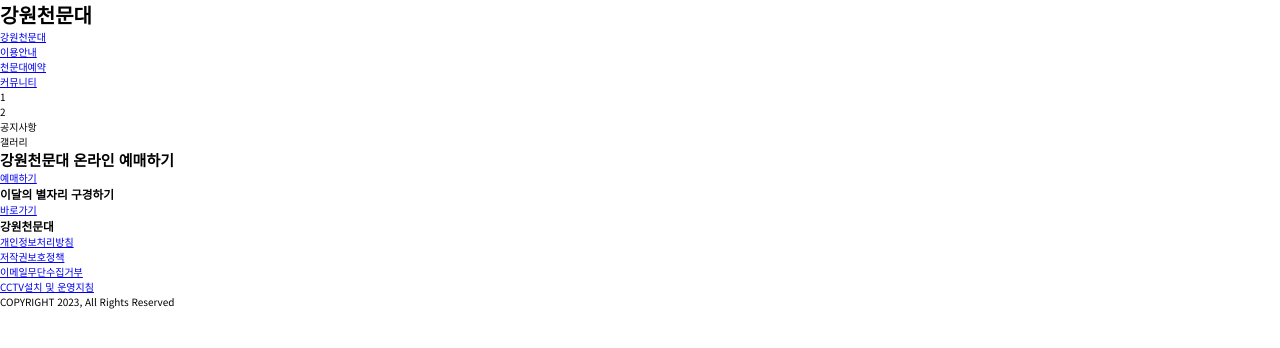
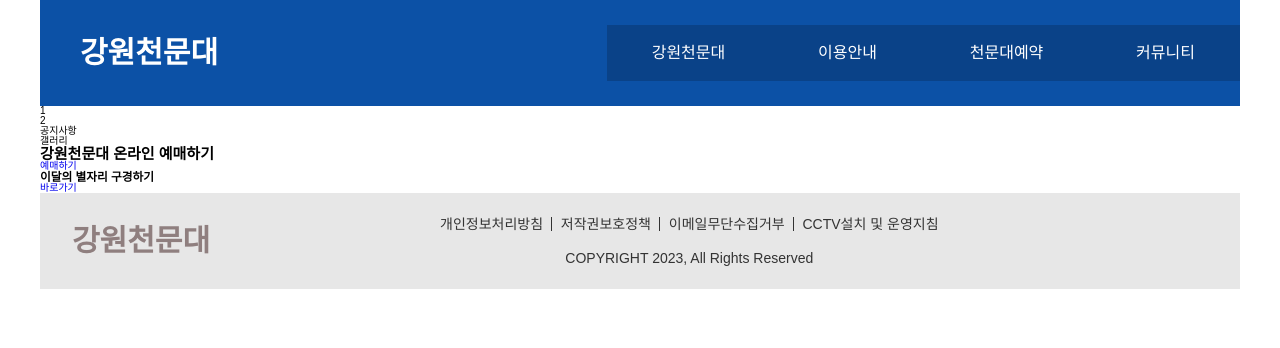
Before and after one commit to ji-yeon-k/project, a plain HTML site: page 2-강원천문대/index.html in a window 1280 px wide. Drawn offline with Linux system fonts and the light colour scheme.

Commit message:
231208-HD&FT

```diff
--- a/2-강원천문대/css/font.css
+++ /dev/null
@@ -1,4 +0,0 @@
-@import url("https://fonts.googleapis.com/css2?family=Noto+Sans+KR:wght@300;400;500&family=Noto+Sans:wght@300;400;500;600&display=swap");
-body {
-  font-family: "Noto Sans KR", sans-serif;
-}
--- a/2-강원천문대/index.html
+++ b/2-강원천문대/index.html
@@ -5,6 +5,10 @@
   <meta http-equiv="X-UA-Compatible" content="IE=edge">
   <meta name="viewport" content="width=device-width, initial-scale=1.0">
   <title>강원천문대</title>
+  <link rel="stylesheet" href="css/reset.css">
+  <link rel="stylesheet" href="css/variable.css">
+  <link rel="stylesheet" href="css/header.css">
+  <link rel="stylesheet" href="css/footer.css">
   <link rel="stylesheet" href="css/style.css">
 </head>
 <body>
@@ -12,10 +16,10 @@
   <header>
     <h1>강원천문대</h1>
     <ul>
-      <li><a href="none">강원천문대</a></li>
-      <li><a href="none">이용안내</a></li>
-      <li><a href="none">천문대예약</a></li>
-      <li><a href="none">커뮤니티</a></li>
+      <li><a href="#none">강원천문대</a></li>
+      <li><a href="#none">이용안내</a></li>
+      <li><a href="#none">천문대예약</a></li>
+      <li><a href="#none">커뮤니티</a></li>
     </ul>
   </header>
 
@@ -39,12 +43,12 @@
       <!--ticket-->
       <div class="ticket-cont">
         <h2>강원천문대 온라인 예매하기</h2>
-        <a href="none" class="btn-ticekt">예매하기</a>
+        <a href="#none" class="btn-ticekt">예매하기</a>
       </div>
       <!--monthly-->
       <div class="monthly-cont">
         <h3>이달의 별자리 구경하기</h3>
-        <a href="none" class="btn-move">바로가기</a>
+        <a href="#none" class="btn-move">바로가기</a>
       </div>
     </section>
   </main>
@@ -52,13 +56,15 @@
   <!--footer-->
   <footer>
     <h3>강원천문대</h3>
-    <ul>
-      <li><a href="none">개인정보처리방침</a></li>
-      <li><a href="none">저작권보호정책</a></li>
-      <li><a href="none">이메일무단수집거부</a></li>
-      <li><a href="none">CCTV설치 및 운영지침</a></li>
-    </ul>
-    <span class="ft-copy">COPYRIGHT 2023, All Rights Reserved</span>
+    <div class="copy-wrap">
+      <ul>
+        <li><a href="#none">개인정보처리방침</a></li>
+        <li><a href="#none">저작권보호정책</a></li>
+        <li><a href="#none">이메일무단수집거부</a></li>
+        <li><a href="#none">CCTV설치 및 운영지침</a></li>
+      </ul>
+      <p class="ft-copy">COPYRIGHT 2023, All Rights Reserved</p>
+    </div>
   </footer>
 </body>
 </html>
--- a/2-강원천문대/scss/font.scss
+++ /dev/null
@@ -1,7 +0,0 @@
-@charset "utf-8";
-
-@import url('https://fonts.googleapis.com/css2?family=Noto+Sans+KR:wght@300;400;500&family=Noto+Sans:wght@300;400;500;600&display=swap');
-
-body {
-    font-family: 'Noto Sans KR', sans-serif;
-}
--- a/2-강원천문대/scss/footer.scss
+++ b/2-강원천문대/scss/footer.scss
@@ -1 +1,52 @@
-@charset "utf-8";
+@import "variable";
+
+footer {
+    display: flex;
+    align-items: center;
+    background: $bgc-g;
+    padding: 2.4rem 0 2.4rem 3.2rem;
+    h3 {
+        color: $fc-lg;
+        font-size: 3rem;
+    }
+    .copy-wrap {
+        margin-left: 23rem;
+        color: $fc-g;
+        ul {
+            margin-bottom: 2rem;
+            li{
+                display: inline-block;
+                margin-right: 1.5rem;
+                position: relative;
+                &::before {
+                    content: '';
+                    position: absolute;
+                    top: 0;
+                    right: -9px;
+                    width: 1px;
+                    height: 100%;
+                    background: $fc-g;
+                }
+                &:last-child {
+                    margin-right: 0;
+                    &::before {
+                        display: none;
+                    }
+                }
+                a {
+                    display: block;
+                    color: $fc-g;
+                    font-size: 1.4rem;
+                    &:hover {
+                        text-decoration: underline;
+                    }
+                }
+            }
+        }
+        p {
+            font-size: 1.4rem;
+            font-weight: 300;
+            text-align: center;
+        }
+    }
+}
--- a/2-강원천문대/scss/header.scss
+++ b/2-강원천문대/scss/header.scss
@@ -1 +1,30 @@
-@charset "utf-8";
+@import "variable";
+
+header {
+    display: flex;
+    justify-content: space-between;
+    align-items: center;
+    background: $bgc-bl;
+    padding: 2.5rem 0 2.5rem 4rem;
+    h1 {
+        font-size: 3rem;
+        color: $fc-w;
+    }
+    ul {
+        background: $bgc-d-bl;
+        li {
+            display: inline-block;
+            text-align: center;
+            &:hover {
+                background: $bgc-m-bl;
+            }
+            a {
+                display: block;
+                padding: 2rem 4.5rem;
+                color: $fc-w;
+                font-size: 1.6rem;
+                font-weight: 300;
+            }
+        }
+    }
+}
--- a/2-강원천문대/scss/reset.scss
+++ b/2-강원천문대/scss/reset.scss
@@ -1,5 +1,3 @@
-@charset "utf-8";
-
 object {
     display: block;
 }
@@ -17,7 +15,3 @@ input, button {
 ol, ul, li {
     list-style: none;
 }
-
-body {
-    line-height: 1;
-}
--- a/2-강원천문대/scss/style.scss
+++ b/2-강원천문대/scss/style.scss
@@ -1,11 +1,11 @@
 @charset "utf-8";
 
-/* Import SCSS Files */
+/* Import SCSS File
 @import "reset";
+@import "variable";
 @import "header";
 @import "footer";
-@import "font";
-@import "variable";
+*/
 
 * {
     box-sizing: border-box;
@@ -19,5 +19,8 @@ html {
 }
 
 body {
-    font-family: 'Noto Sans KR', sans-serif;
+    font-family: "Noto Sans KR", sans-serif;
+    line-height: 1;
+    max-width: 1200px;
+    margin: 0 auto;
 }
--- a/2-강원천문대/scss/variable.scss
+++ b/2-강원천문대/scss/variable.scss
@@ -1,5 +1,3 @@
-@charset "utf-8";
-
 /* Font color */
 $fc-w:#fff;
 $fc-g:#333;
@@ -7,4 +5,7 @@ $fc-lg:#8f7f7f;
 
 /* Background color */
 $bgc-bl:#0c51a6;
+$bgc-d-bl:#0a4288;
+$bgc-m-bl:#126bd8;
 $bgc-l-bl:#e5f1ff;
+$bgc-g:#e7e7e7;
```
Also changed, not shown: 2-강원천문대/css/footer.css, 2-강원천문대/css/header.css, 2-강원천문대/css/reset.css, 2-강원천문대/css/style.css.
